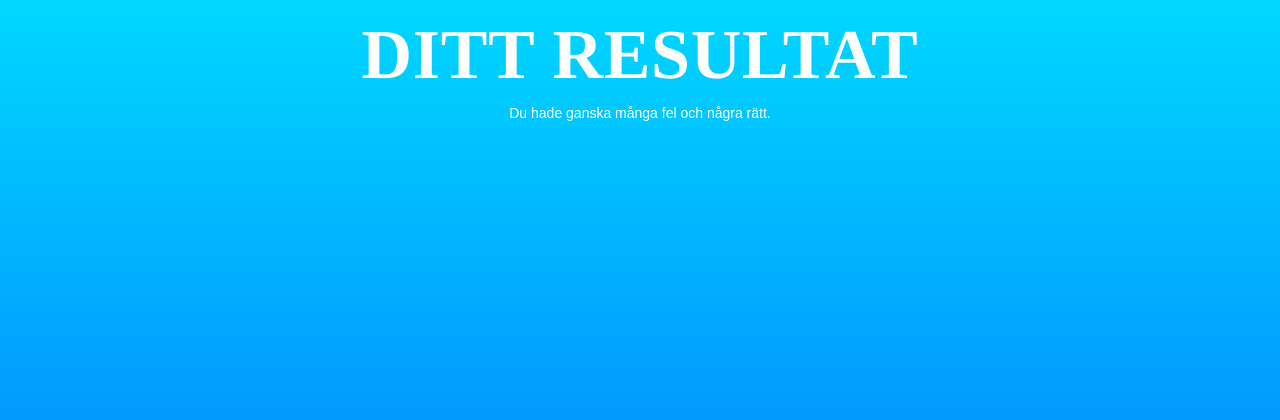
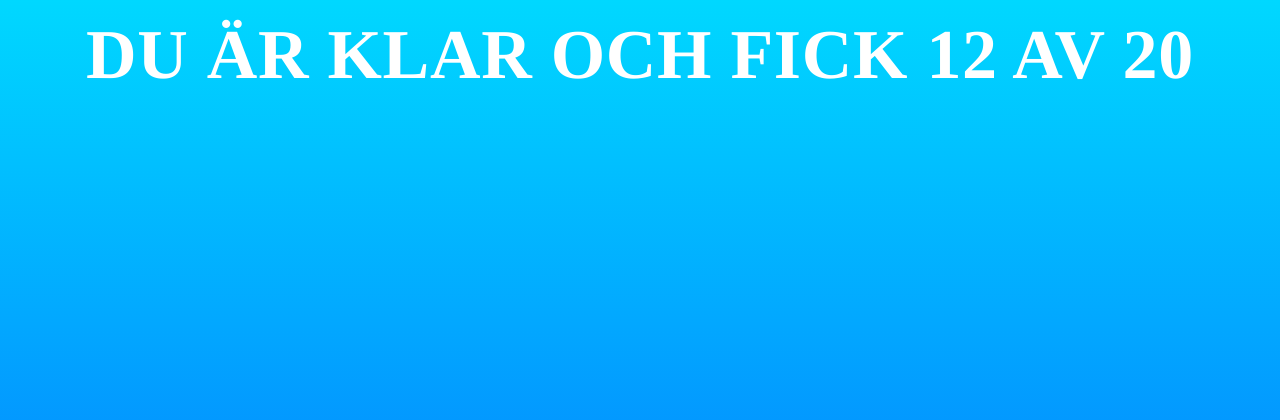
Before and after one commit to Lobsterass/quizproject, a Django app: page /quiz/1/completed/ in a window 1280 px wide. Shown: the top 420 px of the page. Run offline with Django 3.2, Linux system fonts and the light colour scheme; some libraries are stand-ins or nearby versions.

Commit message:
completed.html
testdata inlagd

```diff
--- a/quiz/templates/completed.html
+++ b/quiz/templates/completed.html
@@ -11,7 +11,6 @@
 		<link rel="stylesheet" href="/static/style.css">
 	</head>
 	<body>
-		<h1>Ditt resultat</h1>
-		<p>Du hade ganska många fel och några rätt.</p>
+		<h1>Du är klar och fick {{ correct }} av {{ total }}</h1>
 	</body>
 </html>
```
